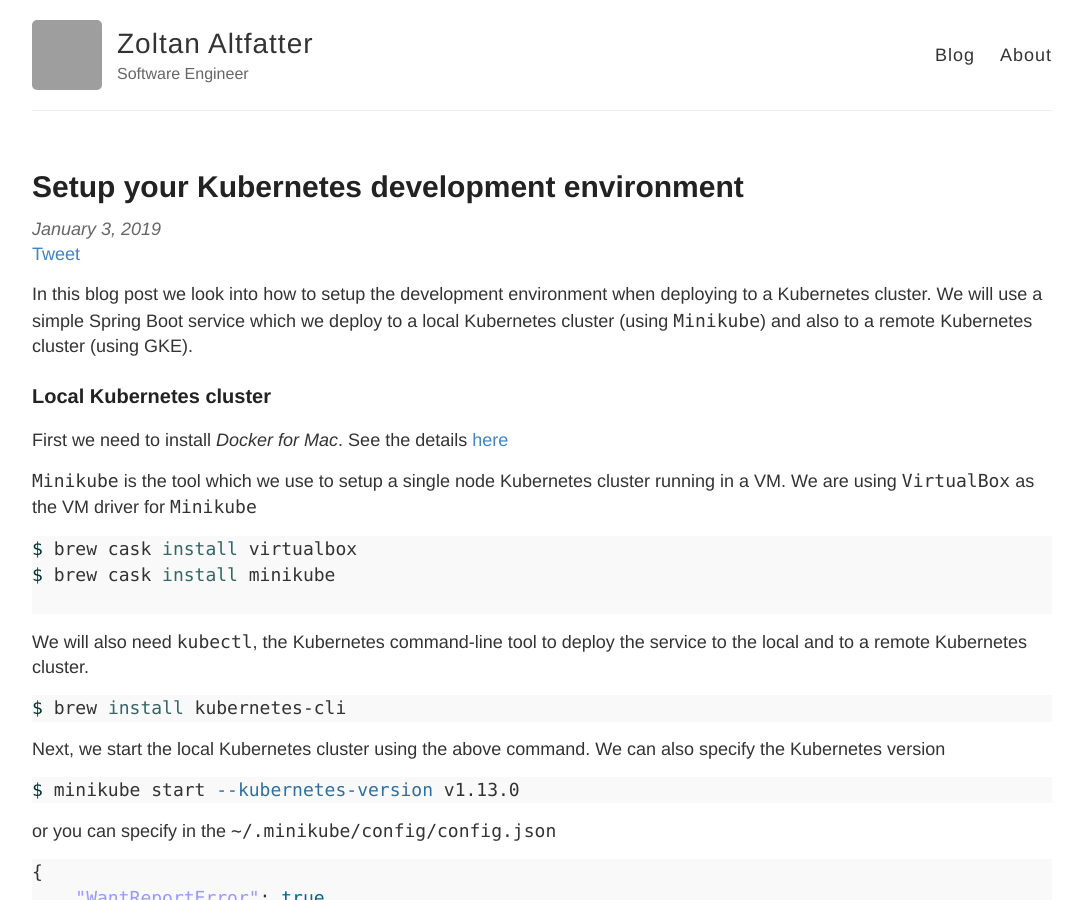
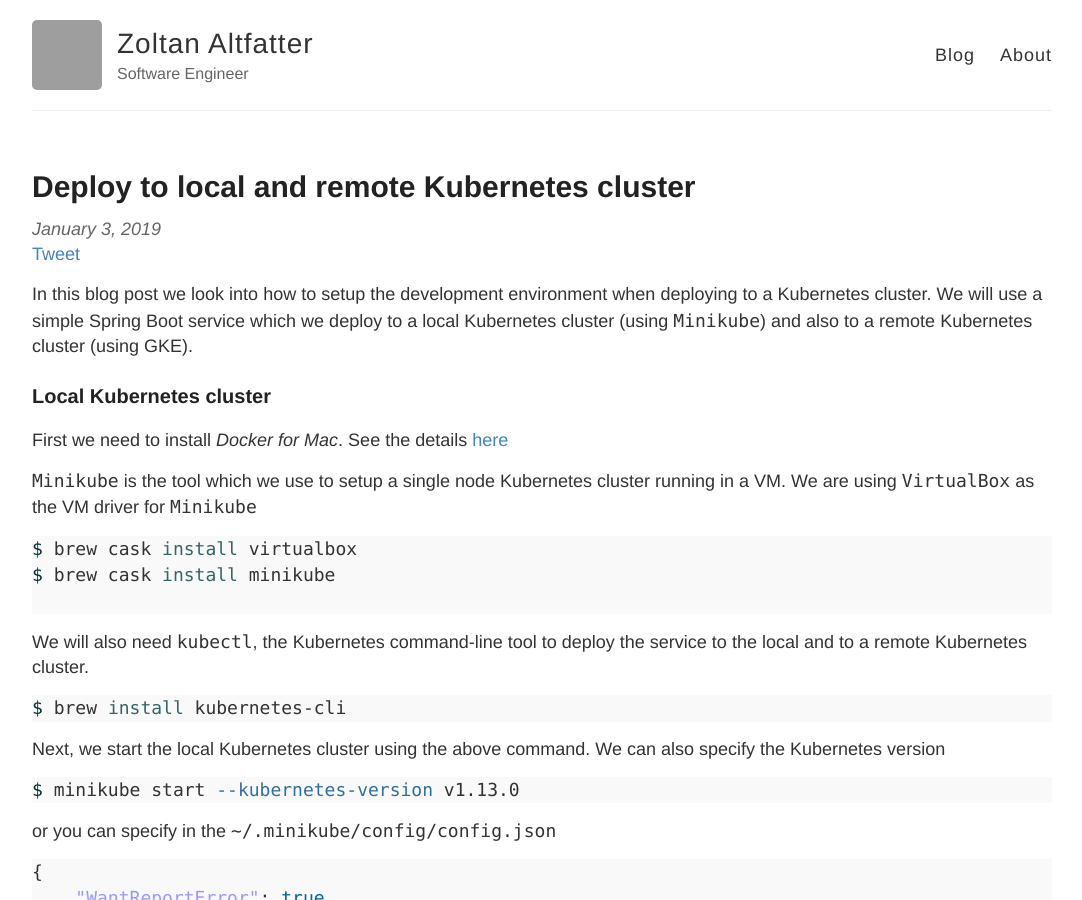
Before and after one commit to altfatterz/altfatterz.github.io, a Jekyll site: the page built from _posts/2019-01-03-deploy-to-local-and-remote-kubernetes-cluster.md, in a window 1280 px wide and 900 px high. Shown: the whole window, without its empty margins (98-1180 px from the left). Built offline with Jekyll 4.4.1, drawn with Linux system fonts in a browser that asks for light colours; comment, search, counter and statistics services are not loaded; grey boxes are pictures that could not be loaded.

Commit message:
cleanup title

```diff
--- a/_posts/2019-01-03-working-with-kubernetes.md
+++ b/_posts/2019-01-03-deploy-to-local-and-remote-kubernetes-cluster.md
@@ -1,7 +1,7 @@
 ---
 layout: post
-title: Setup your Kubernetes development environment
-tags: [minikube, kubernetes, docker]
+title: Deploy to local and remote Kubernetes cluster
+tags: [minikube, kubernetes, docker, springboot]
 ---
 
 In this blog post we look into how to setup the development environment when deploying to a Kubernetes cluster. We will use a simple Spring Boot service which we deploy to a local Kubernetes cluster (using `Minikube`) and also to a remote Kubernetes cluster (using GKE).
```
